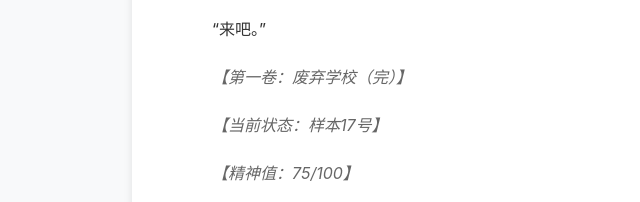
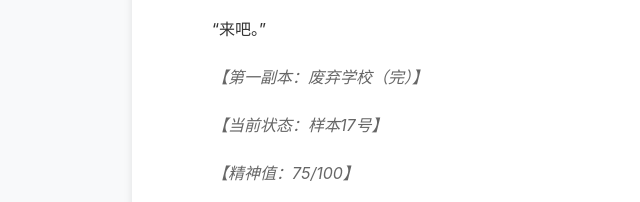
Before and after one commit to AdamBear/my_novel, a plain HTML site: page site/chapters/chapter06.html in a window 1280 px wide. Shown: the part 5344-5546 px from the top of the page, 90-730 px from the left. Drawn offline with Linux system fonts and the light colour scheme.

Commit message:
将章节文本中的"第一卷"改为"第一副本"
- chapters/chapter06.md: 更新结尾标记
- chapters/chapter07.md: 更新两处引用
- site/chapters/chapter06.html: 更新HTML页面

```diff
--- a/site/chapters/chapter06.html
+++ b/site/chapters/chapter06.html
@@ -119,7 +119,7 @@
 <p>林逸握紧了拳头。</p>
 <p>不再是那个无知的玩家，而是一个已经窥见深渊、并准备向深渊发起挑战的战士。</p>
 <p>“来吧。”</p>
-<p><em>【第一卷：废弃学校（完）】</em></p>
+<p><em>【第一副本：废弃学校（完）】</em></p>
 <p><em>【当前状态：样本17号】</em></p>
 <p><em>【精神值：75/100】</em></p>
 <p><em>【基因\[涅槃\]解锁度：5%】</em></p>
```
Also changed, not shown: 2 other files.
